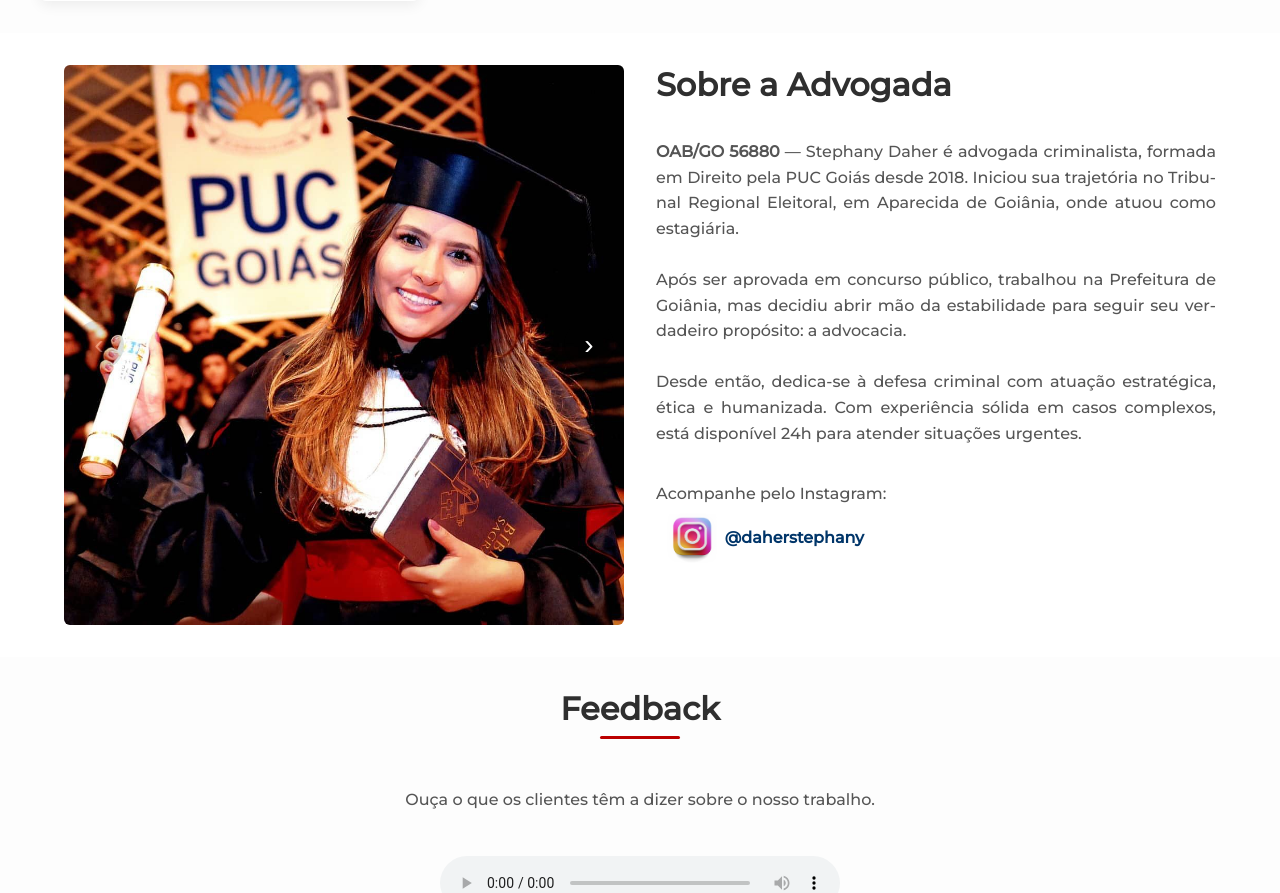
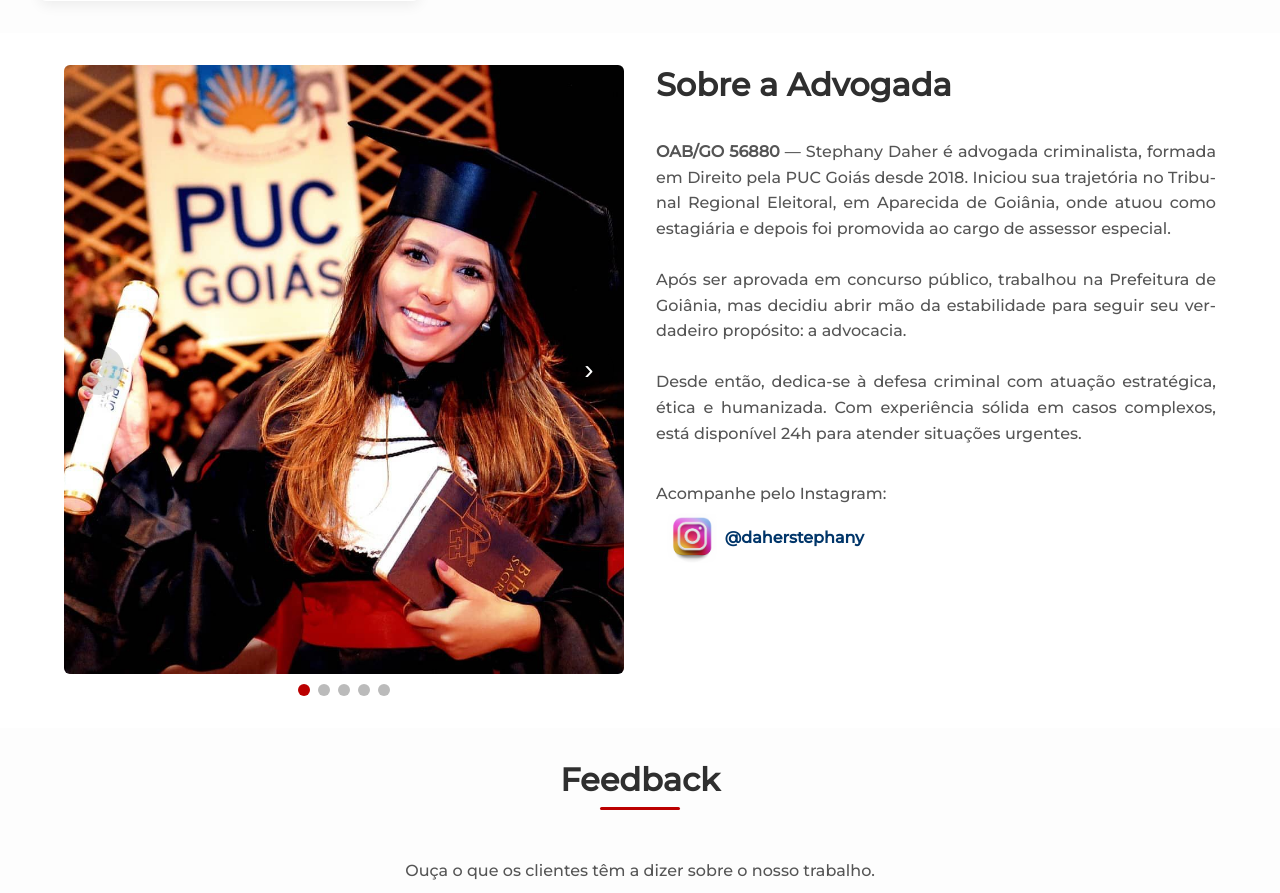
Before and after one commit to luisfernandoosiqueira/stephanydaheradvocacia, a React (Create React App) app: page / in a window 1280 px wide. Shown: the part 1780-2673 px from the top of the page. Built offline with nearby package versions, Linux system fonts and the light colour scheme.

Commit message:
Acrescentado dots no carrossel das fotos da section Sobre.

```diff
--- a/src/components/SobreSection.css
+++ b/src/components/SobreSection.css
@@ -70,7 +70,28 @@
   pointer-events: none;
 }
 
-/* texto */
+/* PONTINHOS DO CARROSSEL */
+.carousel-dots {
+  display: flex;
+  justify-content: center;
+  margin-top: 10px;
+  gap: 8px;
+}
+
+.dot {
+  width: 12px;
+  height: 12px;
+  border-radius: 50%;
+  background-color: #bbb;
+  cursor: pointer;
+  transition: background-color 0.3s;
+}
+
+.dot.active {
+  background-color: #bb0000; /* cor do seu tema */
+}
+
+/* TEXTO */
 .sobre-content h2 {
   font-size: 2rem;
   margin-bottom: 1rem;
@@ -114,4 +135,8 @@
     flex-direction: column;
     align-items: center;
   }
+  .dot {
+    width: 8px;
+    height: 8px;
+  }
 }
--- a/src/components/SobreSection.js
+++ b/src/components/SobreSection.js
@@ -4,12 +4,16 @@ import "./SobreSection.css";
 import StephanySobre1 from "../images/sobre1.png";
 import StephanySobre2 from "../images/sobre2.png";
 import StephanySobre3 from "../images/sobre3.png";
+import StephanySobre4 from "../images/sobre4.png";
+import StephanySobre5 from "../images/sobre5.png";
 import iconeInstagram from "../images/instagram.png";
 
 const imagens = [
   StephanySobre1,
   StephanySobre2,
   StephanySobre3,
+  StephanySobre4,
+  StephanySobre5,
   // adicione mais imagens aqui, sem alterar a lógica
 ];
 
@@ -93,6 +97,17 @@ function SobreSection() {
             ›
           </button>
         </div>
+
+        {/* Pontinhos indicadores */}
+        <div className="carousel-dots">
+          {imagens.map((_, idx) => (
+            <span
+              key={idx}
+              className={`dot ${idx === current ? "active" : ""}`}
+              onClick={() => setCurrent(idx)}
+            ></span>
+          ))}
+        </div>
       </div>
 
       {/* LADO TEXTO */}
@@ -103,7 +118,7 @@ function SobreSection() {
           <strong>OAB/GO 56880</strong> — Stephany Daher é advogada
           criminalista, formada em Direito pela PUC Goiás desde 2018. Iniciou
           sua trajetória no Tribunal Regional Eleitoral, em Aparecida de
-          Goiânia, onde atuou como estagiária.
+          Goiânia, onde atuou como estagiária e depois foi promovida ao cargo de assessor especial.
           <br />
           <br />
           Após ser aprovada em concurso público, trabalhou na Prefeitura de
```
Also changed, not shown: src/images/sobre4.png (added), src/images/sobre5.png (added).
